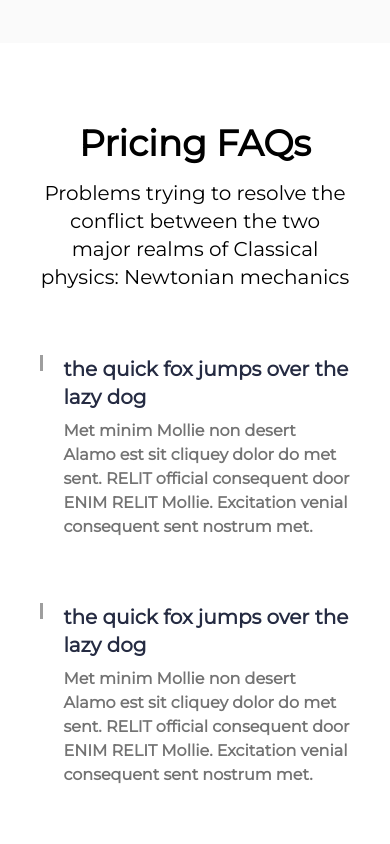
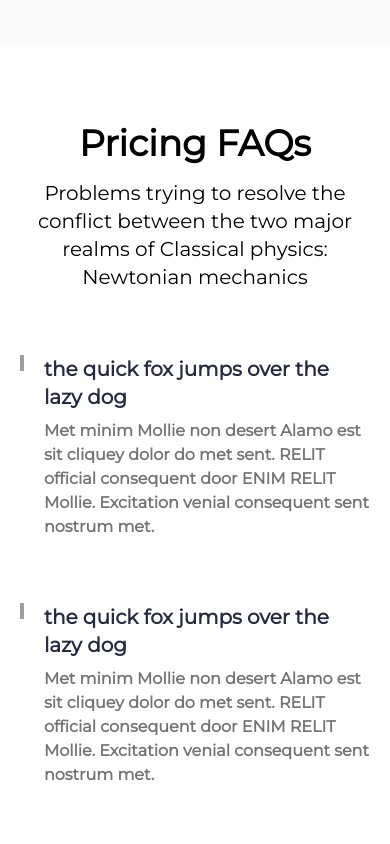
Before and after one commit to cyrusDev1/FigmaToCode-Challenge-Week3-cyrusDev, a Nuxt app: page /pricing in a window 390 px wide. Shown: the part 3520-4364 px from the top of the page. Built offline with nearby package versions, Linux system fonts and the light colour scheme; grey boxes are pictures that could not be loaded.

Commit message:
feat: mobile

```diff
--- a/components/Pricing/faqs.vue
+++ b/components/Pricing/faqs.vue
@@ -1,7 +1,7 @@
 
 import { componentNames } from '#build/components';
 <template>
-    <section class="mt-20 mx-10 xl:mx-40">
+    <section class="mt-20 mx-5 xl:mx-40">
         <div class="">
             <div class="text-center space-y-4">
                 <h2 class="text-4xl font-bold">Pricing FAQs</h2>
```
